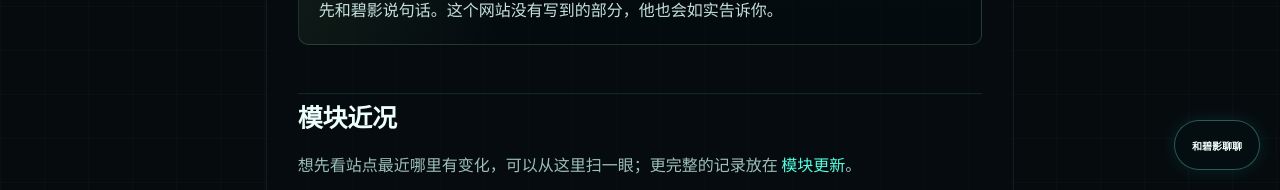
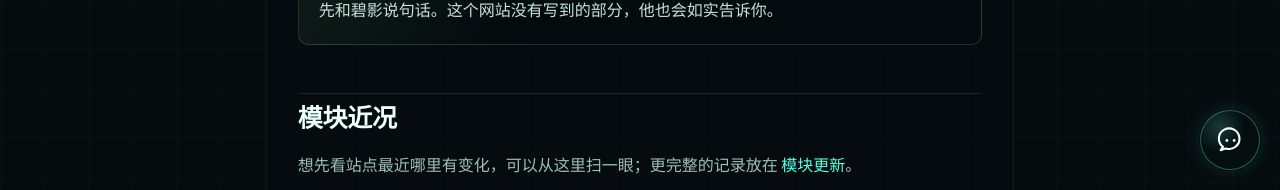
Before and after one commit to Lumner/Biying_digital_garden, an MkDocs documentation site: the page built from docs/zh/index.md, in a window 1280 px wide and 900 px high, scrolled down 560 px. Shown: the part 710-900 px from the top of the window. Built offline with MkDocs 1.6.1 and Material for MkDocs 9.7.7, drawn with Linux system fonts in a browser that asks for light colours; comment, search, counter and statistics services are not loaded.

Commit message:
Polish Biying companion icon

```diff
--- a/docs/assets/javascripts/biying-chat.js
+++ b/docs/assets/javascripts/biying-chat.js
@@ -322,7 +322,20 @@
       <section class="biying-chat biying-chat--companion biying-companion__panel" hidden>
         <div data-biying-chat></div>
       </section>
-      <button class="biying-companion__toggle" type="button" aria-expanded="false">${isChinesePage() ? "和碧影聊聊" : "Talk with Biying"}</button>
+      <button
+        class="biying-companion__toggle"
+        type="button"
+        aria-expanded="false"
+        aria-label="${isChinesePage() ? "和碧影聊聊" : "Talk with Biying"}"
+        title="${isChinesePage() ? "和碧影聊聊" : "Talk with Biying"}"
+      >
+        <svg class="biying-companion__icon" viewBox="0 0 24 24" aria-hidden="true">
+          <path d="M5.75 17.25 4 20l4.12-1.48A8.5 8.5 0 1 0 5.75 17.25Z"></path>
+          <circle cx="9" cy="12" r="1.15"></circle>
+          <circle cx="15" cy="12" r="1.15"></circle>
+        </svg>
+        <span class="sr-only">${isChinesePage() ? "和碧影聊聊" : "Talk with Biying"}</span>
+      </button>
     `;
     document.body.appendChild(shell);
     const panel = shell.querySelector(".biying-companion__panel");
@@ -333,6 +346,7 @@
       const open = panel.hasAttribute("hidden");
       panel.toggleAttribute("hidden", !open);
       toggle.setAttribute("aria-expanded", String(open));
+      toggle.classList.toggle("is-open", open);
     });
   }
 
--- a/docs/assets/knowledge/note-catalog.json
+++ b/docs/assets/knowledge/note-catalog.json
@@ -1,5 +1,5 @@
 {
-  "generatedAt": "2026-05-15T11:58:07.628954+00:00",
+  "generatedAt": "2026-05-15T12:04:42.376572+00:00",
   "categories": {
     "zh": [
       {
--- a/docs/assets/styles/cyber.css
+++ b/docs/assets/styles/cyber.css
@@ -1205,16 +1205,61 @@ body {
 }
 
 .biying-companion__toggle {
-  min-height: 2.5rem;
+  display: grid;
+  place-items: center;
+  width: 3rem;
+  min-height: 3rem;
   border: 1px solid rgba(112, 244, 219, 0.34);
-  border-radius: 999px;
-  background: rgba(5, 14, 17, 0.86);
+  border-radius: 50%;
+  background:
+    radial-gradient(circle at 32% 28%, rgba(112, 244, 219, 0.2), transparent 44%),
+    rgba(5, 14, 17, 0.9);
   color: #effffb;
   cursor: pointer;
-  font: inherit;
-  font-weight: 800;
-  padding: 0.48rem 0.85rem;
-  box-shadow: 0 0 18px rgba(57, 245, 212, 0.11);
+  padding: 0;
+  box-shadow:
+    0 0 0 1px rgba(4, 12, 17, 0.82),
+    0 0 18px rgba(57, 245, 212, 0.16);
+  transition: border-color 160ms ease, box-shadow 160ms ease, transform 160ms ease, background 160ms ease;
+}
+
+.biying-companion__toggle:hover,
+.biying-companion__toggle.is-open {
+  border-color: rgba(143, 255, 240, 0.72);
+  background:
+    radial-gradient(circle at 32% 28%, rgba(112, 244, 219, 0.28), transparent 46%),
+    rgba(8, 22, 27, 0.96);
+  box-shadow:
+    0 0 0 1px rgba(4, 12, 17, 0.82),
+    0 0 24px rgba(57, 245, 212, 0.22);
+  transform: translateY(-1px);
+}
+
+.biying-companion__icon {
+  width: 1.45rem;
+  height: 1.45rem;
+  fill: none;
+  stroke: currentColor;
+  stroke-linecap: round;
+  stroke-linejoin: round;
+  stroke-width: 1.75;
+}
+
+.biying-companion__icon circle {
+  fill: currentColor;
+  stroke: none;
+}
+
+.sr-only {
+  position: absolute;
+  width: 1px;
+  height: 1px;
+  padding: 0;
+  margin: -1px;
+  overflow: hidden;
+  clip: rect(0, 0, 0, 0);
+  white-space: nowrap;
+  border: 0;
 }
 
 .biying-companion__panel {
```
Also changed, not shown: docs/assets/knowledge/public-knowledge.json, site/assets/javascripts/biying-chat.js, site/assets/knowledge/note-catalog.json, site/assets/knowledge/public-knowledge.json, site/assets/styles/cyber.css.
